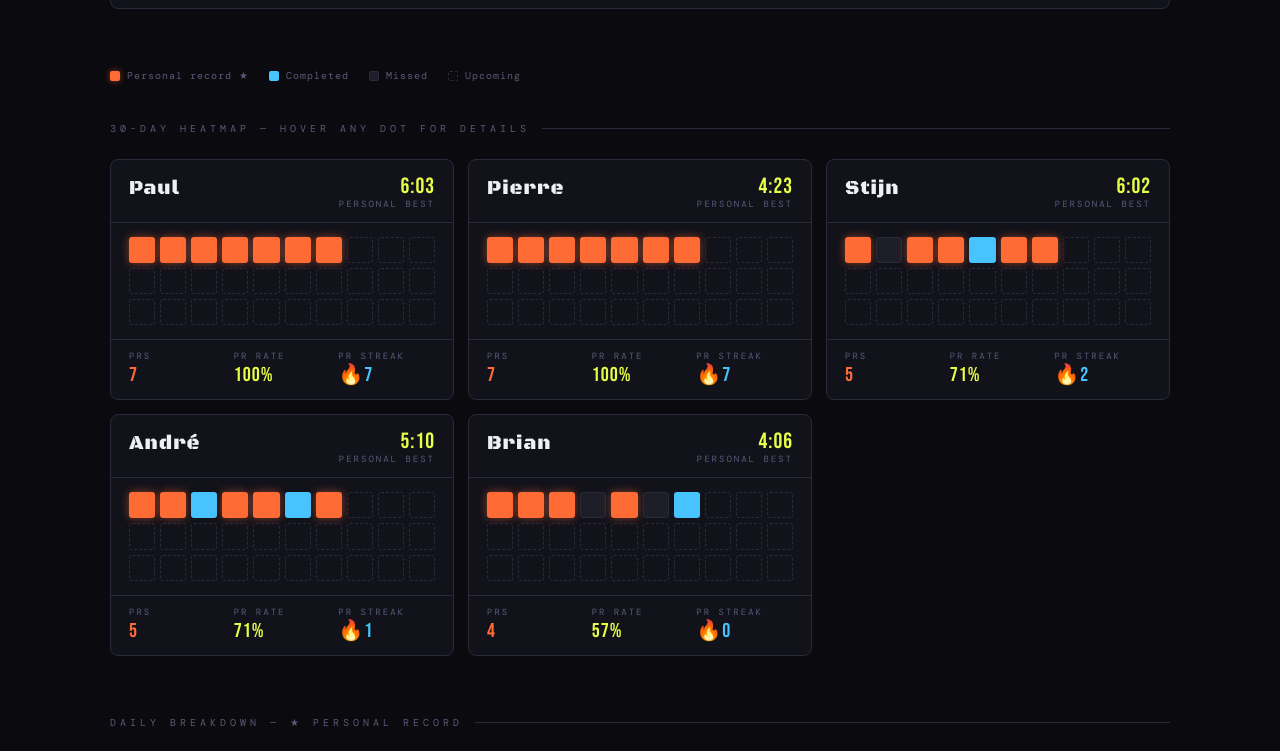
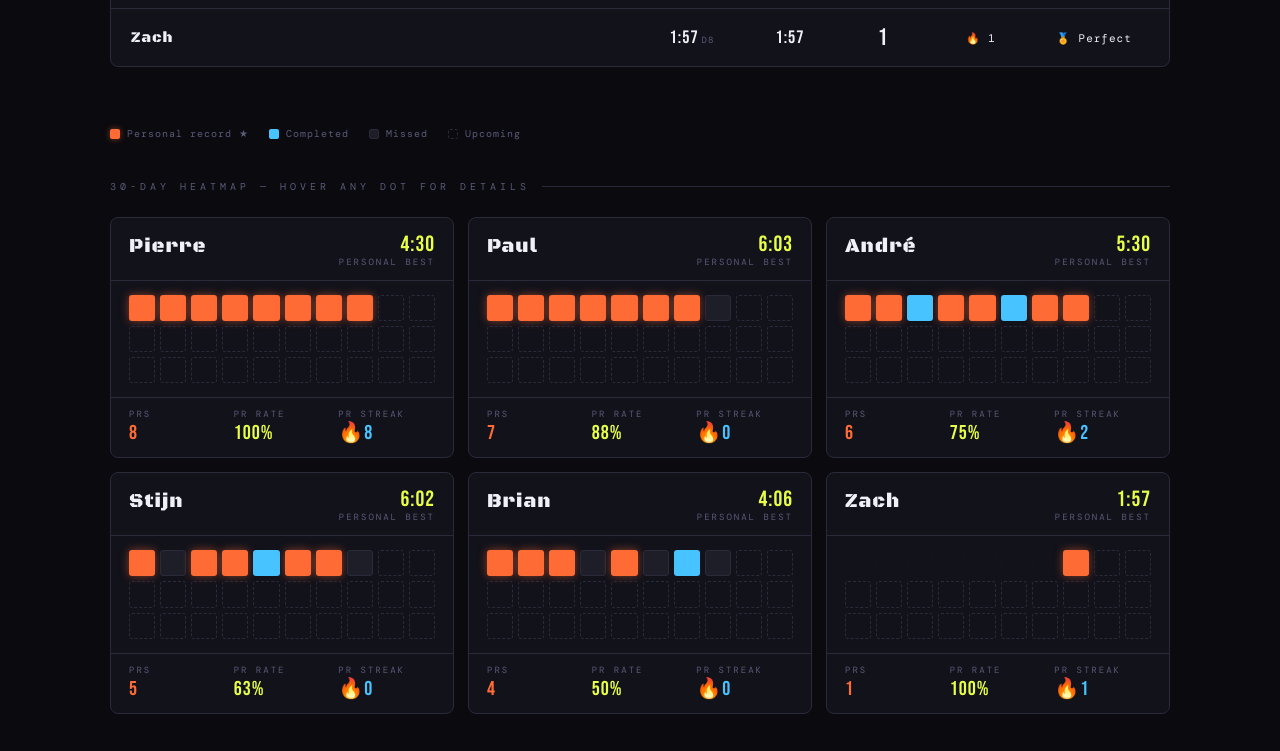
Before and after one commit to web-tailor/planking-challenge, a Nuxt app: page / in a window 1280 px wide. Shown: the part 1320-2071 px from the top of the page. Built offline with nearby package versions, Linux system fonts and the light colour scheme.

Commit message:
added Zach

```diff
--- a/app.vue
+++ b/app.vue
@@ -450,7 +450,8 @@ h1 span { color: var(--accent); }
 .pip.pr     { background: var(--pr-color); box-shadow: 0 0 8px rgba(255,107,53,0.5); }
 .pip.ok     { background: var(--streak-color); }
 .pip.miss   { background: #1e1e28; border: 1px solid var(--border); }
-.pip.future { background: transparent; border: 1px dashed #2a2a3a; }
+.pip.future    { background: transparent; border: 1px dashed #2a2a3a; }
+.pip.pre-join  { background: transparent; border: 1px dashed #1a1a26; opacity: 0.25; }
 
 .pip[data-tip]:hover::after {
   content: attr(data-tip);
--- a/components/PlankDailyCards.vue
+++ b/components/PlankDailyCards.vue
@@ -16,12 +16,15 @@ type DayRow = {
 
 function getDayRows(dayIndex: number): DayRow[] {
   return props.athletes
+    .filter(a => a.days[dayIndex]?.joined)
     .map(a => ({ ...a.days[dayIndex], name: a.name }))
     .sort((a, b) => b.sec - a.sec)
 }
 
 function maxSec(dayIndex: number): number {
-  return Math.max(...props.athletes.map(a => a.days[dayIndex]?.sec ?? 0))
+  return Math.max(...props.athletes.map(a =>
+    (a.days[dayIndex]?.joined ? a.days[dayIndex].sec : 0) ?? 0
+  ))
 }
 
 function winner(dayIndex: number): DayRow {
--- a/components/PlankHeatmap.vue
+++ b/components/PlankHeatmap.vue
@@ -9,6 +9,7 @@ defineProps<{
 function pipClass(a: Athlete, i: number) {
   const d = a.days[i]
   if (!d) return 'future'
+  if (!d.joined) return 'pre-join'
   if (d.missed) return 'miss'
   if (d.isPR) return 'pr'
   return 'ok'
@@ -17,6 +18,7 @@ function pipClass(a: Athlete, i: number) {
 function pipTip(a: Athlete, i: number) {
   const d = a.days[i]
   if (!d) return `Day ${i + 1} — upcoming`
+  if (!d.joined) return `Day ${i + 1} — joined later`
   if (d.missed) return `Day ${i + 1} — missed`
   if (d.isPR) return `Day ${i + 1} — ${fmt(d.sec)} ★ PR`
   return `Day ${i + 1} — ${fmt(d.sec)}`
--- a/composables/usePlankData.ts
+++ b/composables/usePlankData.ts
@@ -3,10 +3,12 @@ export type DayEntry = {
   sec: number
   missed: boolean
   isPR: boolean
+  joined: boolean
 }
 
 export type Athlete = {
   name: string
+  joinDay: number
   days: DayEntry[]
   pb: number
   pbDay: number
@@ -18,13 +20,15 @@ export type Athlete = {
   totalTime: number
 }
 
-// ── ADD NEW WEEKS HERE ── append times to each array. "0:00" = missed day.
-const RAW: Record<string, string[]> = {
-  Stijn:  ['3:34', '0:00', '4:15', '5:02', '3:30', '6:00', '6:02'],
-  André:  ['4:00', '4:02', '2:45', '4:30', '4:49', '4:20', '5:10'],
-  Pierre: ['3:00', '3:30', '3:40', '3:50', '4:00', '4:15', '4:23'],
-  Paul:   ['1:49', '3:30', '3:40', '4:00', '5:02', '5:30', '6:03'],
-  Brian:  ['3:05', '3:15', '3:26', '0:00', '4:06', '0:00', '2:11'],
+// ── ADD NEW WEEKS HERE ── append times to each athlete's times array. "0:00" = missed day.
+// Late joiners: add joinDay (defaults to 1). e.g. Sofie: { joinDay: 8, times: ['2:30', ...] }
+const RAW: Record<string, { joinDay?: number; times: string[] }> = {
+  Stijn:  { times: ['3:34', '0:00', '4:15', '5:02', '3:30', '6:00', '6:02', '0:00'] },
+  André:  { times: ['4:00', '4:02', '2:45', '4:30', '4:49', '4:20', '5:10', '5:30'] },
+  Pierre: { times: ['3:00', '3:30', '3:40', '3:50', '4:00', '4:15', '4:23', '4:30'] },
+  Paul:   { times: ['1:49', '3:30', '3:40', '4:00', '5:02', '5:30', '6:03', '0:00'] },
+  Brian:  { times: ['3:05', '3:15', '3:26', '0:00', '4:06', '0:00', '2:11', '0:00'] },
+  Zach:  { joinDay: 8, times: ['1:57'] },
 }
 
 export const TOTAL_DAYS = 30
@@ -43,35 +47,46 @@ export function usePlankData() {
   const names = Object.keys(RAW)
 
   const athletes: Athlete[] = names.map(name => {
+    const { times, joinDay = 1 } = RAW[name]
     let pb = 0
-    const days: DayEntry[] = RAW[name].map((t, i) => {
+
+    const padding: DayEntry[] = Array.from({ length: joinDay - 1 }, (_, i) => ({
+      day: i + 1, sec: 0, missed: false, isPR: false, joined: false,
+    }))
+
+    const played: DayEntry[] = times.map((t, i) => {
       const sec = toSec(t)
       const missed = sec === 0
       let isPR = false
       if (!missed && sec > pb) { isPR = true; pb = sec }
-      return { day: i + 1, sec, missed, isPR }
+      return { day: joinDay + i, sec, missed, isPR, joined: true }
     })
+
+    const days: DayEntry[] = [...padding, ...played]
+
     const pbDay = days.find(d => d.sec === pb)?.day ?? 0
     const prCount = days.filter(d => d.isPR).length
-    const played = days.filter(d => !d.missed)
     let prStreak = 0
     for (let i = days.length - 1; i >= 0; i--) {
+      if (!days[i].joined) break
       if (days[i].isPR) prStreak++
       else break
     }
     let attendanceStreak = 0
     for (let i = days.length - 1; i >= 0; i--) {
+      if (!days[i].joined) break
       if (!days[i].missed) attendanceStreak++
       else break
     }
-    const daysLogged = played.length
-    const totalTime = played.reduce((s, d) => s + d.sec, 0)
-    return { name, days, pb, pbDay, prCount, prStreak, attendanceStreak, daysLogged, daysPlayed: RAW[name].length, totalTime }
+    const daysLogged = played.filter(d => !d.missed).length
+    const daysPlayed = times.length
+    const totalTime = played.filter(d => !d.missed).reduce((s, d) => s + d.sec, 0)
+    return { name, joinDay, days, pb, pbDay, prCount, prStreak, attendanceStreak, daysLogged, daysPlayed, totalTime }
   })
 
   athletes.sort((a, b) => b.prCount - a.prCount || b.pb - a.pb)
 
-  const completedDays = athletes[0].daysPlayed
+  const completedDays = Math.max(...athletes.map(a => a.days.length))
 
   // Podium order: 2nd, 1st, 3rd
   const podiumOrder = [athletes[1], athletes[0], athletes[2]]
@@ -81,20 +96,21 @@ export function usePlankData() {
   const alltimeOrder = [top3ByPB[1], top3ByPB[0], top3ByPB[2]]
 
   // Stats
-  const allSecs = athletes.flatMap(a => a.days.map(d => d.sec)).filter(s => s > 0)
+  const allSecs = athletes.flatMap(a => a.days.filter(d => d.joined).map(d => d.sec)).filter(s => s > 0)
   const totalPRs = athletes.reduce((s, a) => s + a.prCount, 0)
   const best = Math.max(...allSecs)
   const bestAth = athletes.find(a => a.days.some(d => d.sec === best))
   const bestDay = bestAth?.days.find(d => d.sec === best)?.day
-  const missed = athletes.flatMap(a => a.days).filter(d => d.missed).length
+  const missed = athletes.flatMap(a => a.days).filter(d => d.joined && d.missed).length
   const avg = Math.round(allSecs.reduce((a, b) => a + b, 0) / allSecs.length)
   const totalTime = allSecs.reduce((a, b) => a + b, 0)
+  const possibleSessions = athletes.reduce((s, a) => s + a.daysPlayed, 0)
 
   const stats = [
     { label: 'Total PRs Broken', value: String(totalPRs), sub: 'across all athletes' },
     { label: 'Best Single Plank', value: fmt(best), sub: `${bestAth?.name} · Day ${bestDay}` },
     { label: 'Avg Per Session', value: fmt(avg), sub: `across ${allSecs.length} sessions` },
-    { label: 'Missed Sessions', value: String(missed), sub: `out of ${completedDays * 5} possible` },
+    { label: 'Missed Sessions', value: String(missed), sub: `out of ${possibleSessions} possible` },
     { label: 'Total Group Time', value: fmt(totalTime), sub: 'combined planking time' },
   ]
 
```
Also changed, not shown: plank-full.png (added), sofie-heatmap.png (added).
